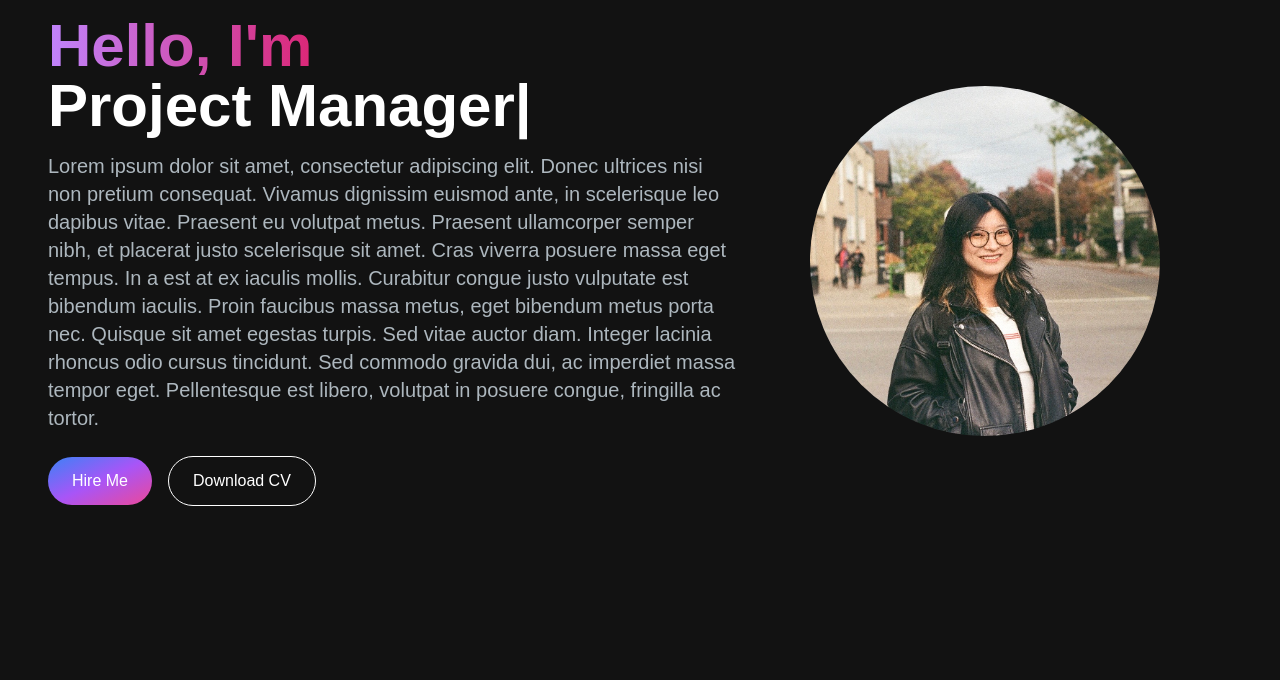
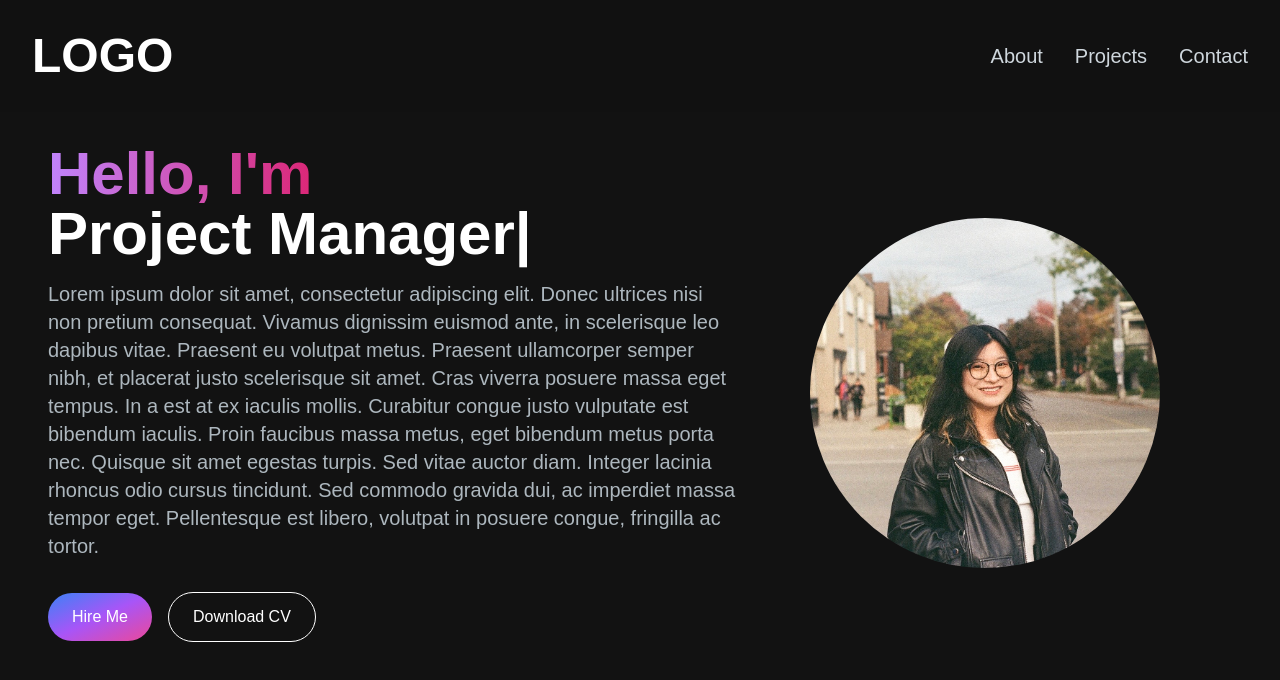
Before and after one commit to Alexinha/portfolio-website, a Next.js app: page / in a window 1280 px wide. Shown: the top 680 px of the page. Built offline with nearby package versions, Linux system fonts and the light colour scheme.

Commit message:
nav bar responsive added

```diff
--- a/app/components/HeroSection.jsx
+++ b/app/components/HeroSection.jsx
@@ -32,8 +32,8 @@
           <p className='text-[#ADB7BE] mb-6 text-base sm:text-lg lg:text-xl'>Lorem ipsum dolor sit amet, consectetur adipiscing elit. Donec ultrices nisi non pretium consequat. Vivamus dignissim euismod ante, in scelerisque leo dapibus vitae. Praesent eu volutpat metus. Praesent ullamcorper semper nibh, et placerat justo scelerisque sit amet. Cras viverra posuere massa eget tempus. In a est at ex iaculis mollis. Curabitur congue justo vulputate est bibendum iaculis. Proin faucibus massa metus, eget bibendum metus porta nec. Quisque sit amet egestas turpis. Sed vitae auctor diam. Integer lacinia rhoncus odio cursus tincidunt. Sed commodo gravida dui, ac imperdiet massa tempor eget. Pellentesque est libero, volutpat in posuere congue, fringilla ac tortor.
           </p>
           <div>
-            <button className='px-6 py-3 w-full rounded-full sm:w-fit mr-4 bg-gradient-to-br from-blue-500 via-purple-500 to-pink-500 hover:bg-slate-200 text-white'>Hire Me</button>
-            <button className='px-6 py-3 w-full rounded-full sm:w-fit mr-4 bg-transparent hover:bg-slate-800 text-white border border-white'>
+            <button className='px-6 py-3 w-full rounded-full mt-2 sm:w-fit mr-4 bg-gradient-to-br from-blue-500 via-purple-500 to-pink-500 hover:bg-slate-200 text-white'>Hire Me</button>
+            <button className='px-6 py-3 w-full rounded-full mt-2 sm:w-fit mr-4 bg-transparent hover:bg-slate-800 text-white border border-white'>
               <span>Download CV</span>
             </button>
           </div>
--- /dev/null
+++ b/app/components/MobileMenu.jsx
@@ -0,0 +1,14 @@
+import React from 'react'
+import NavLink from './NavLink';
+
+const MobileMenu = ({ links }) => {
+  return (
+    <ul className='flex flex-col py-4 items-center'>
+        {links.map((link, index) => (
+            <li key={index}><NavLink href={link.path} title={link.title} /></li>
+        ))}
+    </ul>
+  )
+}
+
+export default MobileMenu
--- /dev/null
+++ b/app/components/NavLink.jsx
@@ -0,0 +1,14 @@
+import React from 'react'
+import Link from 'next/link';
+
+const NavLink = ({ href, title }) => {
+  return (
+    <Link href={href} className='block py-2 pl-3 pr-4 text-[#cfd7dd] sm:text-xl rounded md:p-0 hover:text-white'
+    >
+        {title}
+    </Link>
+
+  )
+}
+
+export default NavLink;
--- /dev/null
+++ b/app/components/Navbar.jsx
@@ -0,0 +1,50 @@
+"use client";
+import Link from 'next/link';
+import React, { useState } from 'react'
+import NavLink from "./NavLink";
+import { Bars3Icon, XMarkIcon } from '@heroicons/react/16/solid';
+import MobileMenu from './MobileMenu';
+
+const navLinks = [
+    {
+        title: "About",
+        path: "#about",
+    },
+    {
+        title: "Projects",
+        path: "#projects",
+    },
+    {
+        title: "Contact",
+        path: "#contact",
+    }
+]
+
+const Navbar = () => {
+    const [navbarOpen, setNavbarOpen] = useState(false);
+
+    return (
+        <nav className='fixed top-0 left-0 right-0 z-10 bg-[#121212] bg-opacity-90'>
+            <div className='flex flex-wrap items-center justify-between mx-auto p-8'>
+                <Link href={"/"} className='text-2xl md:text-5xl text-white font-semibold'>LOGO</Link>
+                {/* menu for small screens */}
+                <div className='mobile-menu block md:hidden'>
+                    {!navbarOpen
+                    ? <button onClick={()=> setNavbarOpen(true) } className='flex items-center px-3 py-2 border rounded border-x-slate-200 hover:text-white hover:border-white text-slate-200'><Bars3Icon className='h-5 w-5' /></button>
+                    : <button onClick={()=> setNavbarOpen(false) } className='flex items-center px-3 py-2 border rounded border-x-slate-200 hover:text-white hover:border-white text-slate-200'><XMarkIcon className='h-5 w-5' /></button>}
+                </div>
+                {/* menu for md to lg screens */}
+                <div className='menu hidden md:block md:w-auto' id='navbar'>
+                    <ul className='flex p-4 md:p-0 md:flex-row md:space-x-8 mt-0'>
+                    { navLinks.map((link, index) => (
+                        <li key={index}><NavLink href={link.path} title={link.title}></NavLink></li>
+                    )) }
+                    </ul>
+                </div>
+            </div>
+            {navbarOpen ? <MobileMenu links={navLinks} /> : null}
+        </nav>
+    )
+}
+
+export default Navbar;
--- a/app/page.js
+++ b/app/page.js
@@ -1,9 +1,12 @@
 import Image from "next/image";
 import HeroSection from './components/HeroSection'
+import Navbar from "./components/Navbar"
+
 export default function Home() {
   return (
     <main className="flex min-h-screen flex-col bg-[#121212]">
-      <div class="container mx-auto px-12 py-4">
+      <Navbar/>
+      <div class="container mt-32 mx-auto px-12 py-4">
         <HeroSection/>
       </div>
     </main>
--- a/package.json
+++ b/package.json
@@ -9,6 +9,7 @@
     "lint": "next lint"
   },
   "dependencies": {
+    "@heroicons/react": "^2.1.5",
     "next": "14.2.8",
     "react": "^18",
     "react-dom": "^18",
```
Also changed, not shown: 1 other file (tests, documents, lock files or other folders).
